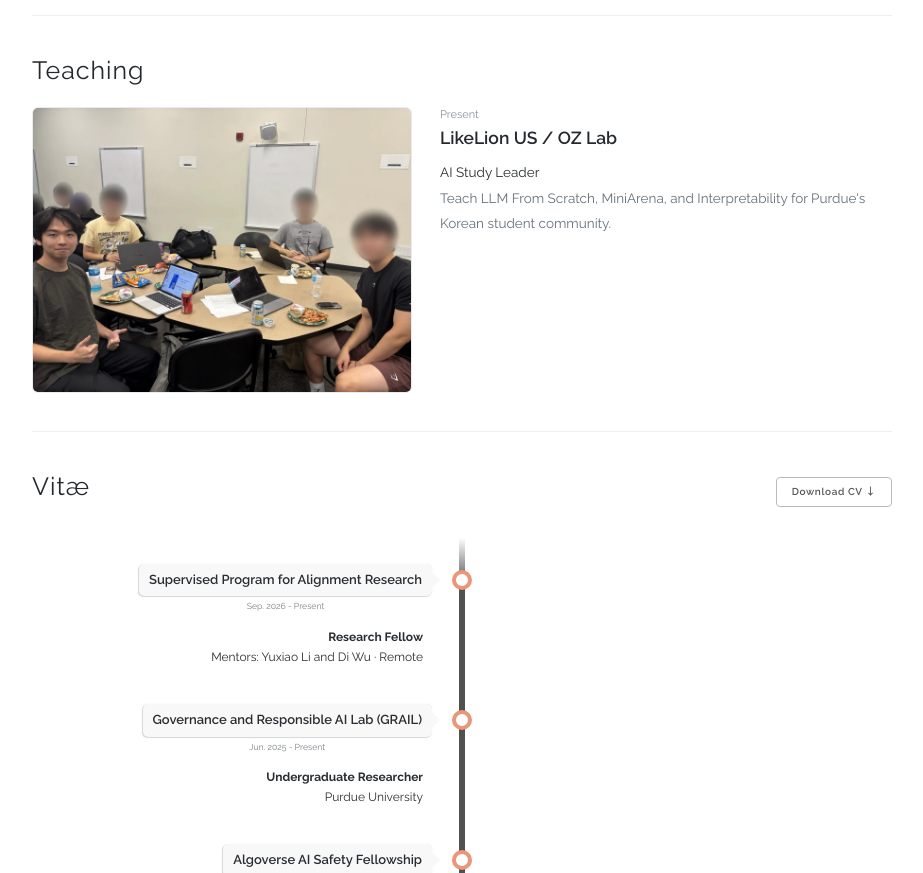
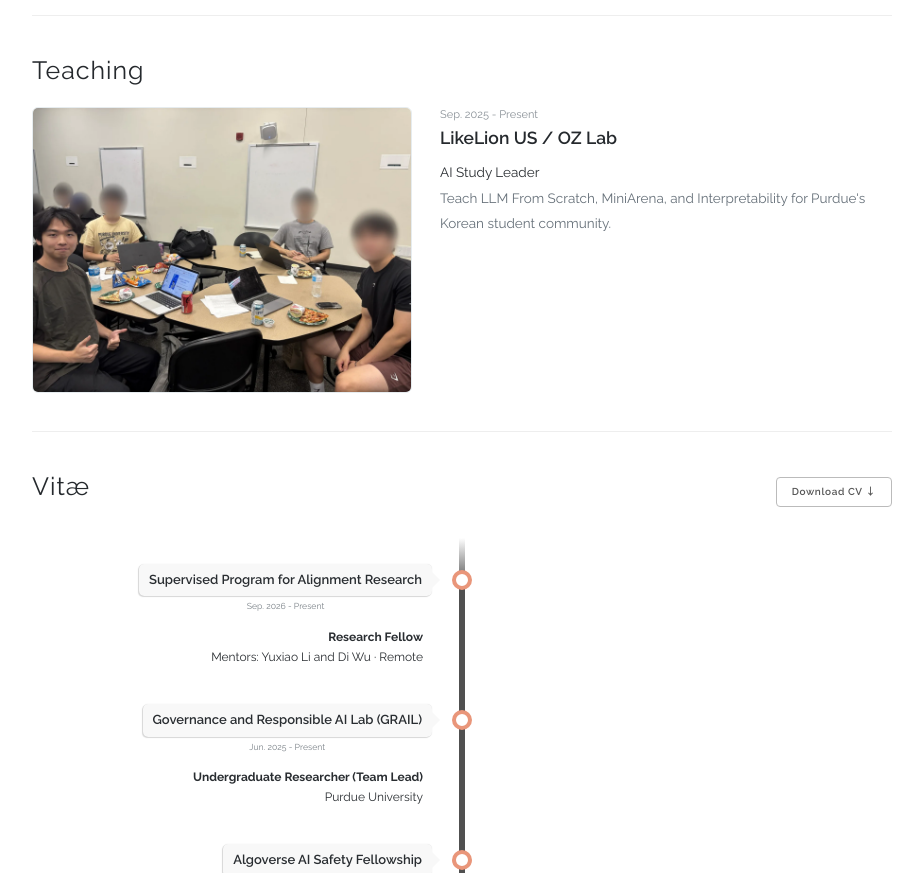
Before and after one commit to CarterYoo/CarterYoo.github.io, a Jekyll site: the page built from index.html, in a window 1280 px wide and 1400 px high, scrolled down 2796 px. Shown: the part 152-1025 px from the top of the window, without its empty margins (178-1101 px from the left). Built offline with Jekyll 4.4.1, drawn with Linux system fonts in a browser that asks for light colours; some web fonts are replaced.

Commit message:
Update CV and align Vitae and Teaching with it
- Replace the CV PDF with the current version (adds MARGIN Arena, SPAR full name, Research Fellow at Algoverse, website link; fixes the PLaCE spotlight link).
- Show Team Lead for GRAIL and the Sep. 2025 start for the OZ Lab study group.

Co-Authored-By: Claude Opus 5.5 <noreply@anthropic.com>

```diff
--- a/_data/content.yaml
+++ b/_data/content.yaml
@@ -12,7 +12,7 @@ education:
     description: "Minor in Mathematics · West Lafayette, IN"
 teaching:
   - title: "LikeLion US / OZ Lab"
-    time: "Present"
+    time: "Sep. 2025 - Present"
     role: "AI Study Leader"
     description: "Teach LLM From Scratch, MiniArena, and Interpretability for Purdue's Korean student community."
     image: "/assets/teaching/oz-lab-ai-study.webp"
--- a/_data/experience.yaml
+++ b/_data/experience.yaml
@@ -3,12 +3,12 @@ experiences:
     time: "Sep. 2026 - Present"
     title: "Research Fellow"
     subtitle: "Mentors: Yuxiao Li and Di Wu · Remote"
-    description: "Investigating interpretable influence in human and agent interactions using representation monitoring and steering probes to study latent influence and belief shifts over extended conversations."
+    description: "Studying how latent influence propagates across interacting agents, using activation steering and representation-level analysis to measure behavioral and internal-state shifts over extended conversations."
     url: "https://www.sparai.org/projects/f26/recCfCsQ3SwjrjEc5/"
     category: "work"
   - place: "Governance and Responsible AI Lab (GRAIL)"
     time: "Jun. 2025 - Present"
-    title: "Undergraduate Researcher"
+    title: "Undergraduate Researcher (Team Lead)"
     subtitle: "Purdue University"
     description: "Designed policy audit evaluations using internal model evidence, analyzed policy representations with SAEs and causal interventions, and developed AGORA-RAGTruth and Explore-AGORA research tools."
     url: ""
```
Also changed, not shown: 1 other file.
